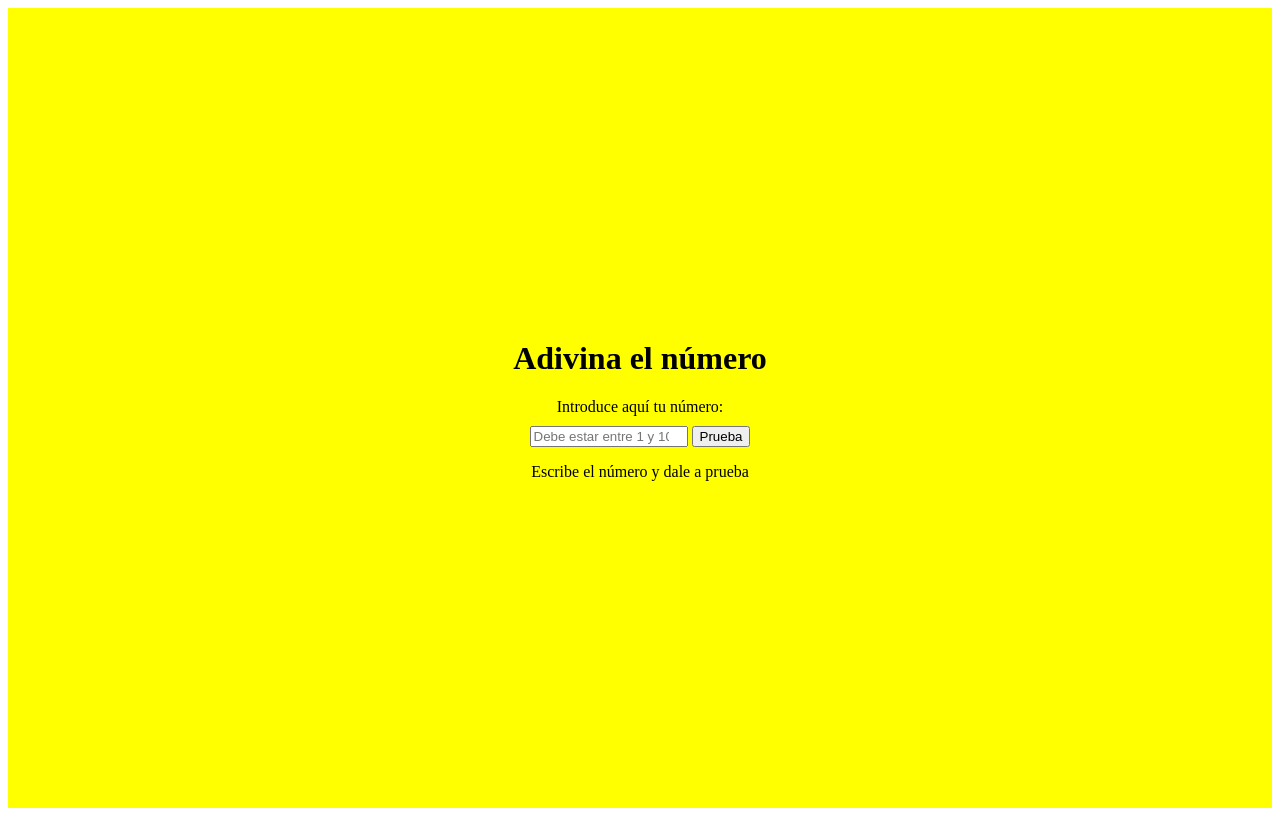
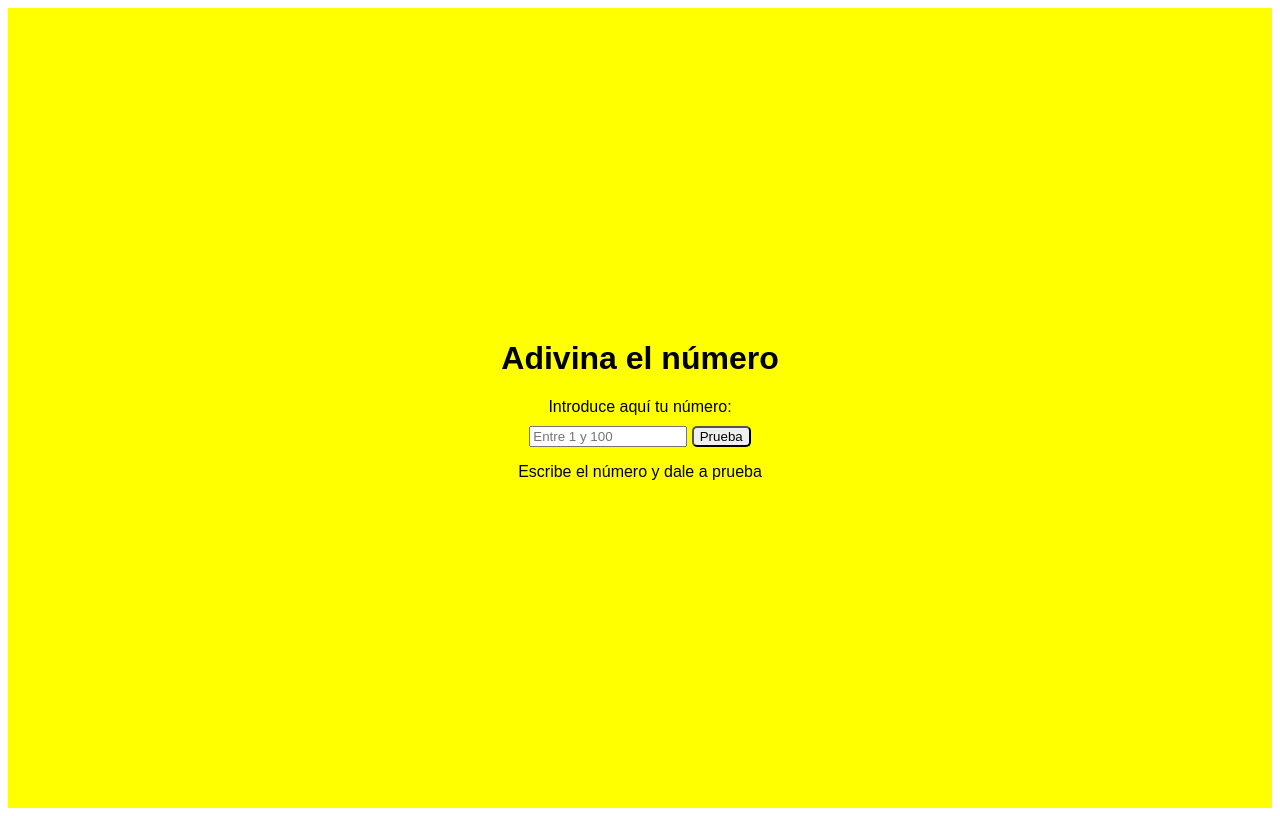
Before and after one commit to Adalab/modulo-2-evaluacion-intermedia-INDRAKL, a plain HTML site: page index.html in a window 1280 px wide. Drawn offline with Linux system fonts and the light colour scheme.

Commit message:
style changes

```diff
--- a/index.html
+++ b/index.html
@@ -16,7 +16,7 @@
         <form>
             <label class="number" for="number">Introduce aquí tu número:</label><br />
             <input class="inpuntnumber js_inputUserNumber" type="number" id="number" name="numer"
-                placeholder="Debe estar entre 1 y 100" />
+                placeholder="Entre 1 y 100" />
             <button class="button js_btnTry">Prueba</button>
         </form>
         <div class=>
--- a/styles/main.css
+++ b/styles/main.css
@@ -7,6 +7,7 @@
   background-color: yellow;
   height: 100vh;
   width: 100%;
+  font-family: Arial, Helvetica, sans-serif;
 }
 
 .inpuntnumber {
@@ -16,3 +17,7 @@
 .texttry {
   margin-bottom: 10px;
 }
+
+.button {
+  border-radius: 5px;
+}
```
